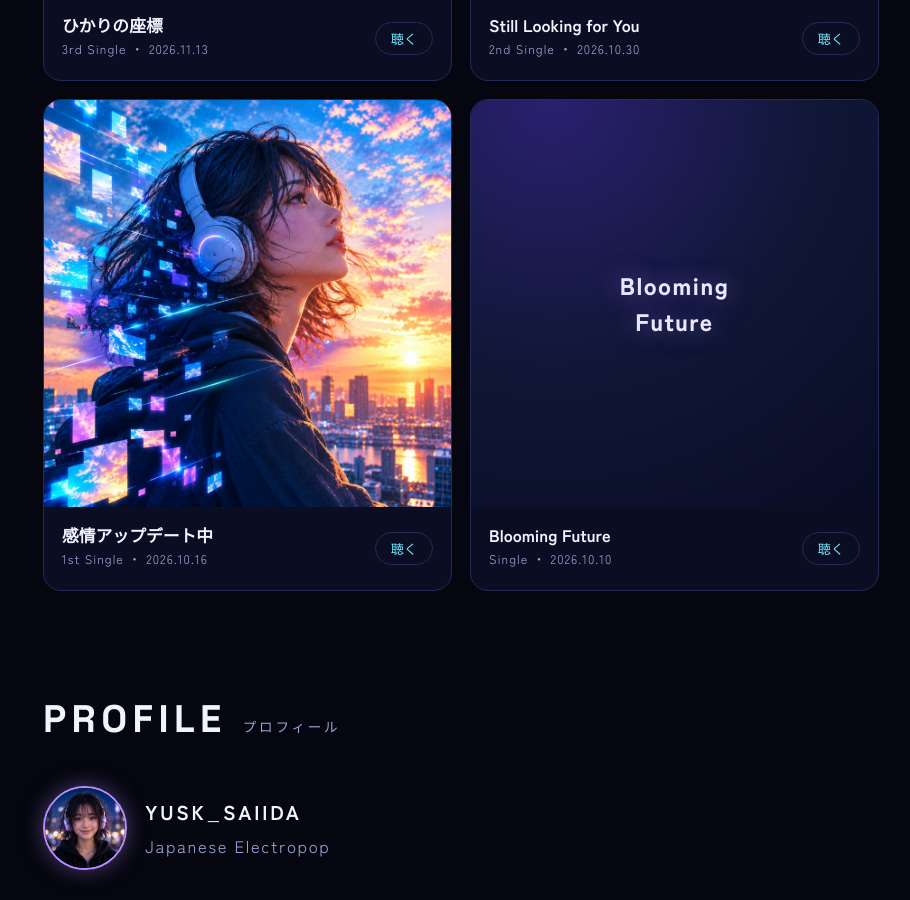
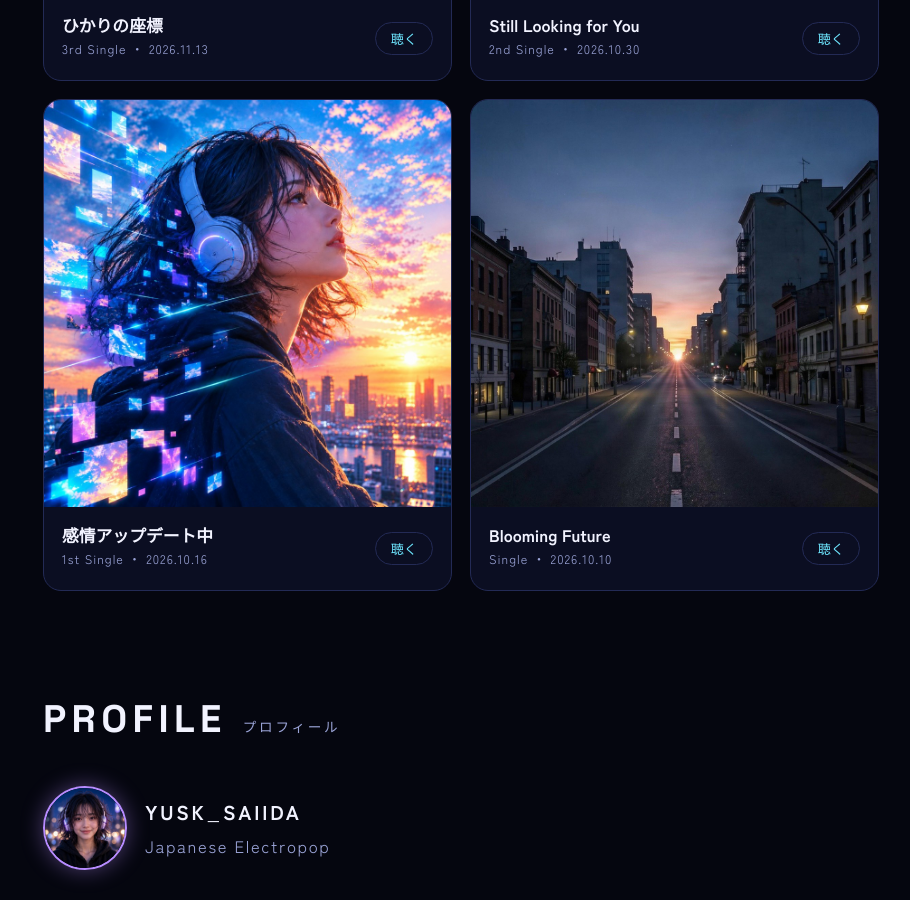
Before and after one commit to yusk-saiida/yusk-saiida.github.io, a plain HTML site: page index.html in a window 1280 px wide. Shown: the part 1398-2298 px from the top of the page, without its empty margins (179-1089 px from the left). Drawn offline with Linux system fonts and the light colour scheme.

Commit message:
Use real jacket for Blooming Future

```diff
--- a/index.html
+++ b/index.html
@@ -156,7 +156,7 @@
         </div>
       </article>
       <article class="card">
-        <div class="art tile"><p>Blooming<br>Future</p></div>
+        <div class="art"><img src="assets/jacket-blooming.jpg" alt="Blooming Future ジャケット"></div>
         <div class="body">
           <div><h3>Blooming Future</h3><p class="meta">Single ・ 2026.10.10</p></div>
           <div class="go"><a href="https://open.spotify.com/album/4kXXKcDrZgsfMVP5HqHHuj">聴く</a></div>
```
